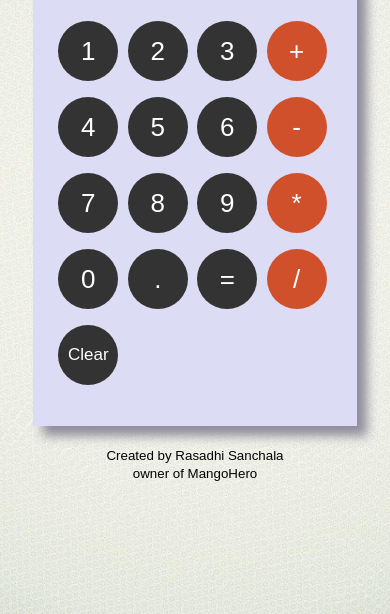
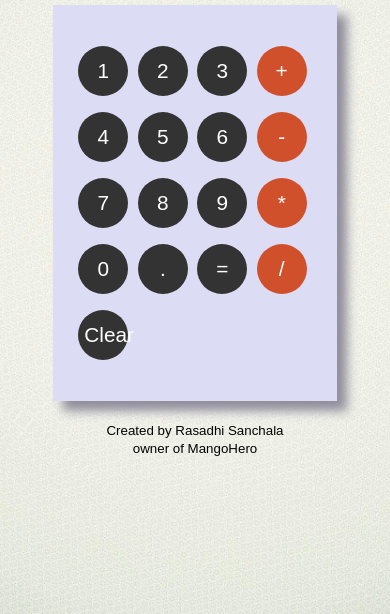
Before and after one commit to RasadhiSanchala/Mango-Here--04--web-site, a plain HTML site: page index.html in a window 390 px wide. Shown: the part 230-844 px from the top of the page. Drawn offline with Linux system fonts and the light colour scheme.

Commit message:
Update cal.css

```diff
--- a/cal.css
+++ b/cal.css
@@ -58,3 +58,10 @@ body {
     text-align: center;
     color: rgb(3, 3, 3);
   }
+/* Media query for medium-sized screens */
+@media (max-width: 768px) {
+    .calculator-button {
+        height: 50px;
+        width: 50px;
+        font-size: 1.3rem;
+    }
```
